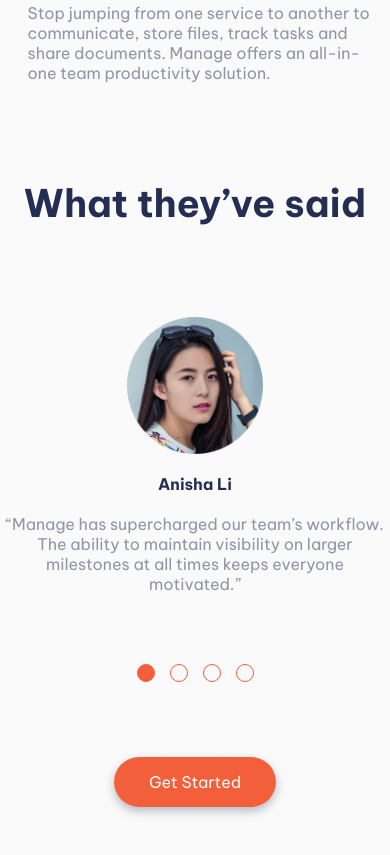
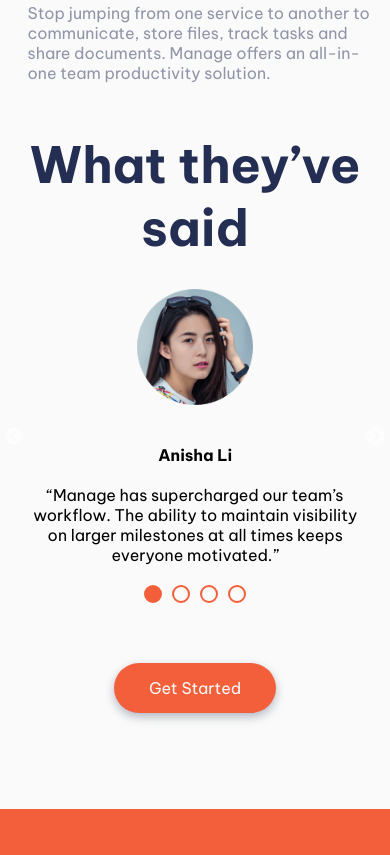
Before and after one commit to davidaltmet/proyecto12, a plain HTML site: page index.html in a window 390 px wide. Shown: the part 1649-2504 px from the top of the page. Drawn offline with nearby package versions, Linux system fonts and the light colour scheme.

Commit message:
cambiando codigo de slider para mejor comportamiento

```diff
--- a/css/style.css
+++ b/css/style.css
@@ -149,46 +149,78 @@ body {
   padding-left: 80px;
   color: hsl(227, 12%, 61%);
 }
-
 .section3 {
   width: 100%;
+  margin-top: 50px;
   display: flex;
-  justify-content: center;
+  justify-content: space-between;
   align-items: center;
   flex-direction: column;
-  margin-top: 6rem;
-  gap: 60px;
 }
-.section3_title h1 {
+.section3_title {
+  display: flex;
+  align-items: center;
+  justify-content: center;
   color: hsl(228, 39%, 23%);
   font-size: 38px;
   text-align: center;
 }
 .section3_info {
+  width: 100%;
   display: flex;
-  gap: 40px;
-  margin-top: 30px;
+  justify-content: space-between;
+  align-items: center;
+  gap: 20px;
+  margin-top: 100px;
 }
 .section3_person {
+  width: 25%;
+}
+.person_img {
   display: flex;
-  gap: 20px;
-  flex-direction: column;
   justify-content: center;
-  align-items: center;
+  margin-bottom: 20px;
+}
+.section3_person img,
+.section3_person h4,
+.section3_person p {
+  text-align: center;
+  margin-bottom: 20px;
+}
+.boton_started3 {
+  width: 100%;
+  display: flex;
+  justify-content: center;
+  padding-top: 30px;
 }
 .section3_person img {
-  width: 25%;
+  width: 35%;
 }
-.person_nom {
-  color: hsl(228, 39%, 23%);
+#items_persons {
+  display: none;
 }
-.person_paragraph {
+
+.boton_started3 {
+  margin-top: 30px;
+  display: none;
+}
+.section3_span {
+  margin-top: 6rem;
+}
+.section3_span_container {
   width: 100%;
+  justify-content: center;
+  flex-direction: column;
+  padding-top: 80px;
+  padding-bottom: 80px;
+}
+.section3_span_container .span_title {
+  font-size: 43px;
   text-align: center;
-  color: hsl(227, 12%, 61%);
+  width: 100%;
 }
-.boton_started3 {
-  margin-top: 50px;
+.section3_span_container .boton_strated_white {
+  margin-top: 40px;
 }
 .section3_span {
   width: 100%;
@@ -485,43 +517,64 @@ body {
     }
     .section3 {
       width: 100%;
-      gap: 60px;
+      margin-top: 50px;
+      display: flex;
+      justify-content: center;
+      align-items: center;
+      flex-direction: column;
+    }
+    .section3_title {
+      display: flex;
+      align-items: center;
+      justify-content: center;
+      font-size: 25px;
     }
     .section3_info {
+      width: 85%;
       display: flex;
-      gap: 40px;
+      justify-content: center;
+      align-items: center;
       margin-top: 30px;
     }
-    .section3_person {
+    .person_img {
+      width: 100%;
       display: flex;
-      flex-direction: column;
+      justify-content: center;
+      margin-bottom: 20px;
     }
-    .person1,
-    .person2,
-    .person3,
-    .person4 {
-      display: none;
+    .section3_person img,
+    .section3_person h4,
+    .section3_person p {
+      text-align: center;
+      margin-bottom: 20px;
+    }
+    .boton_started3 {
+      width: 100%;
+      display: flex;
+      justify-content: center;
+      padding-top: 30px;
     }
     .section3_person img {
       width: 35%;
     }
-    .items_persons {
-      width: 100%;
+    #items_persons {
       display: flex;
       justify-content: center;
       align-items: center;
-      gap: 15px;
-      margin-top: 10px;
     }
-    .item_person {
-      width: 18px;
-      height: 18px;
-      border: 1px solid hsl(12, 88%, 59%);
+
+    #items_persons .slick-slide {
+      width: 18px !important; /* Ancho de cada elemento de navegación */
+      height: 18px; /* Altura de cada elemento de navegación */
+      border: 2px solid hsl(12, 88%, 59%);
       border-radius: 50%;
+      cursor: pointer;
+      margin: 0 5px;
     }
-    .items_persons .fecto_item_person {
+    #items_persons .item_person.active {
       background-color: hsl(12, 88%, 59%);
     }
+
     .boton_started3 {
       margin-top: 30px;
     }
--- a/index.html
+++ b/index.html
@@ -16,6 +16,18 @@
       sizes="32x32"
       href="./images/favicon-32x32.png"
     />
+    <link
+      rel="stylesheet"
+      type="text/css"
+      href="https://cdn.jsdelivr.net/npm/slick-carousel@1.8.1/slick/slick.css"
+    />
+    <link
+      rel="stylesheet"
+      type="text/css"
+      href="https://cdn.jsdelivr.net/npm/slick-carousel@1.8.1/slick/slick-theme.css"
+    />
+    <script src="https://code.jquery.com/jquery-3.6.0.min.js"></script>
+    <script src="https://cdn.jsdelivr.net/npm/slick-carousel@1.8.1/slick/slick.min.js"></script>
 
     <title>Proyecto 12</title>
   </head>
@@ -111,9 +123,11 @@
       <div class="section3_title">
         <h1>What they’ve said</h1>
       </div>
-      <div class="section3_info">
+      <div class="section3_info" id="section3_info">
         <div class="section3_person person1">
-          <img src="./images/avatar-anisha.png" />
+          <div class="person_img">
+            <img src="./images/avatar-anisha.png" />
+          </div>
           <h4 class="person_nom">Anisha Li</h4>
           <p class="person_paragraph">
             “Manage has supercharged our team’s workflow. The ability to
@@ -122,7 +136,9 @@
           </p>
         </div>
         <div class="section3_person person2">
-          <img src="./images/avatar-ali.png" />
+          <div class="person_img">
+            <img src="./images/avatar-ali.png" />
+          </div>
           <h4 class="person_nom">Ali Bravo</h4>
           <p class="person_paragraph">
             “We have been able to cancel so many other subscriptions since using
@@ -131,7 +147,9 @@
           </p>
         </div>
         <div class="section3_person person3">
-          <img src="./images/avatar-richard.png" />
+          <div class="person_img">
+            <img src="./images/avatar-richard.png" />
+          </div>
           <h4 class="person_nom">Richard Watts</h4>
           <p class="person_paragraph">
             “Manage allows us to provide structure and process. It keeps us
@@ -140,7 +158,9 @@
           </p>
         </div>
         <div class="section3_person person4">
-          <img src="./images/avatar-shanai.png" />
+          <div class="person_img">
+            <img src="./images/avatar-shanai.png" />
+          </div>
           <h4 class="person_nom">Richard Watts</h4>
           <p class="person_paragraph">
             “Their software allows us to track, manage and collaborate on our
@@ -149,8 +169,8 @@
           </p>
         </div>
       </div>
-      <div class="items_persons">
-        <span class="item_person item_person1"></span>
+      <div class="items_persons" id="items_persons">
+        <span class="item_person item_person1 active"></span>
         <span class="item_person item_person2"></span>
         <span class="item_person item_person3"></span>
         <span class="item_person item_person4"></span>
@@ -244,5 +264,6 @@
       </div>
     </footer>
     <script src="./js/script.js"></script>
+    <script src="./js/slider.js"></script>
   </body>
 </html>
--- a/js/script.js
+++ b/js/script.js
@@ -48,74 +48,65 @@ barraMobile.addEventListener("click", function () {
   }
 });
 
-function setupPersons() {
-  let personsItems = document.querySelectorAll(".item_person");
-  let algunoSelec = false;
+// function setupPersons() {
+//   let personsItems = document.querySelectorAll(".item_person");
+//   let algunoSelec = false;
 
-  personsItems[0].classList.add("fecto_item_person");
+//   personsItems[0].classList.add("fecto_item_person");
 
-  for (let i = 0; i < personsItems.length; i++) {
-    personsItems[i].addEventListener("click", function () {
-      if (algunoSelec == false) {
-        for (let n = 0; n < personsItems.length; n++) {
-          personsItems[n].classList.toggle(
-            "fecto_item_person",
-            personsItems[n] == this
-          );
-        }
-      }
-    });
-  }
+//   for (let i = 0; i < personsItems.length; i++) {
+//     personsItems[i].addEventListener("click", function () {
+//       if (algunoSelec == false) {
+//         for (let n = 0; n < personsItems.length; n++) {
+//           personsItems[n].classList.toggle(
+//             "fecto_item_person",
+//             personsItems[n] == this
+//           );
+//         }
+//       }
+//     });
+//   }
 
-  let person1 = document.querySelector(".person1");
-  let person2 = document.querySelector(".person2");
-  let person3 = document.querySelector(".person3");
-  let person4 = document.querySelector(".person4");
-  let item_person1 = document.querySelector(".item_person1");
-  let item_person2 = document.querySelector(".item_person2");
-  let item_person3 = document.querySelector(".item_person3");
-  let item_person4 = document.querySelector(".item_person4");
+//   let person1 = document.querySelector(".person1");
+//   let person2 = document.querySelector(".person2");
+//   let person3 = document.querySelector(".person3");
+//   let person4 = document.querySelector(".person4");
+//   let item_person1 = document.querySelector(".item_person1");
+//   let item_person2 = document.querySelector(".item_person2");
+//   let item_person3 = document.querySelector(".item_person3");
+//   let item_person4 = document.querySelector(".item_person4");
 
-  person1.style.display = "flex";
+//   person1.style.display = "flex";
 
-  function abrirInfo(info) {
-    if (info.style.display !== "flex") {
-      info.style.display = "flex";
-    }
-  }
+//   function abrirInfo(info) {
+//     if (info.style.display !== "flex") {
+//       info.style.display = "flex";
+//     }
+//   }
 
-  function closeInfo(item) {
-    const infosPersons = document.querySelectorAll(".section3_person");
-    for (let i = 0; i < infosPersons.length; i++) {
-      if (infosPersons[i] !== item && infosPersons[i].style.display == "flex") {
-        infosPersons[i].style.display = "none";
-      }
-    }
-  }
+//   function closeInfo(item) {
+//     const infosPersons = document.querySelectorAll(".section3_person");
+//     for (let i = 0; i < infosPersons.length; i++) {
+//       if (infosPersons[i] !== item && infosPersons[i].style.display == "flex") {
+//         infosPersons[i].style.display = "none";
+//       }
+//     }
+//   }
 
-  item_person1.addEventListener("click", function () {
-    abrirInfo(person1);
-    closeInfo(person1);
-  });
-  item_person2.addEventListener("click", function () {
-    abrirInfo(person2);
-    closeInfo(person2);
-  });
-  item_person3.addEventListener("click", function () {
-    abrirInfo(person3);
-    closeInfo(person3);
-  });
-  item_person4.addEventListener("click", function () {
-    abrirInfo(person4);
-    closeInfo(person4);
-  });
-}
-
-function handleWindowSize() {
-  if (window.matchMedia("(min-width: 280px) and (max-width: 768px)").matches) {
-    setupPersons();
-  }
-}
-
-handleWindowSize();
-window.addEventListener("resize", handleWindowSize);
+//   item_person1.addEventListener("click", function () {
+//     abrirInfo(person1);
+//     closeInfo(person1);
+//   });
+//   item_person2.addEventListener("click", function () {
+//     abrirInfo(person2);
+//     closeInfo(person2);
+//   });
+//   item_person3.addEventListener("click", function () {
+//     abrirInfo(person3);
+//     closeInfo(person3);
+//   });
+//   item_person4.addEventListener("click", function () {
+//     abrirInfo(person4);
+//     closeInfo(person4);
+//   });
+// }
--- /dev/null
+++ b/js/slider.js
@@ -0,0 +1,24 @@
+if (window.matchMedia("(max-width: 768px)").matches) {
+  $(document).ready(function () {
+    $("#section3_info").slick({
+      dots: false,
+      infinite: true,
+      slidesToShow: 1,
+      slidesToScroll: 1,
+    });
+
+    $("#items_persons").slick({
+      slidesToShow: 4,
+      slidesToScroll: 1,
+      asNavFor: "#section3_info",
+      dots: false,
+    });
+    $("#section3_info").on(
+      "afterChange",
+      function (event, slick, currentSlide) {
+        $(".item_person").removeClass("active");
+        $(".item_person").eq(currentSlide).addClass("active");
+      }
+    );
+  });
+}
```
